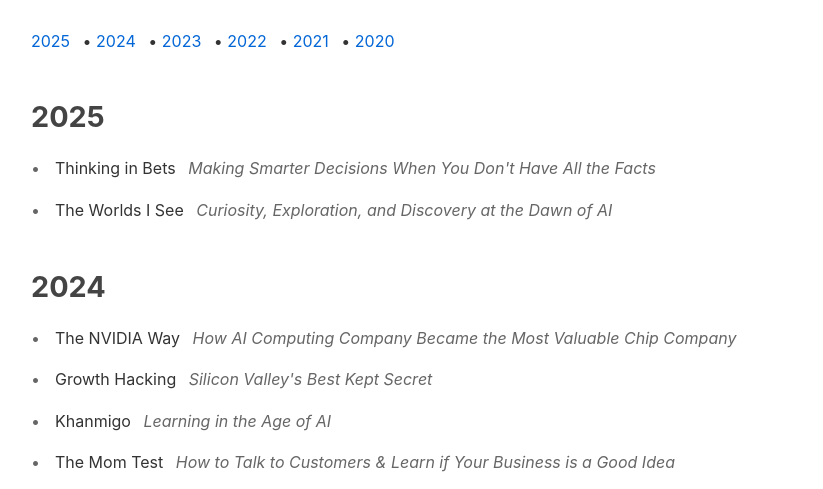
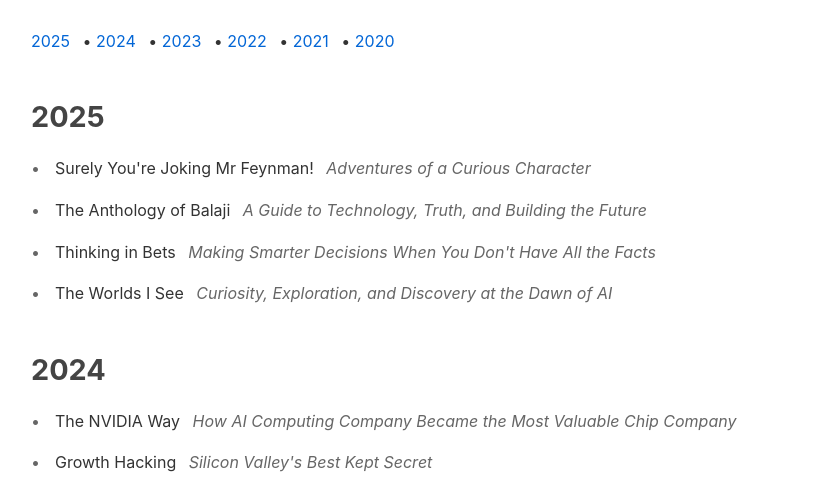
Before and after one commit to Crptocurious/personal-portfolio, a plain HTML site: page books.html in a window 1280 px wide. Shown: the part 297-786 px from the top of the page, without its empty margins (209-1032 px from the left). Drawn offline with Linux system fonts and the light colour scheme.

Commit message:
update: add new books to 2025 reading list

```diff
--- a/books.html
+++ b/books.html
@@ -149,6 +149,8 @@
     <section id="2025">
         <h2>2025</h2>
         <ul class="book-list">
+            <li>Surely You're Joking Mr Feynman! <span class="book-subtitle">Adventures of a Curious Character</span></li>
+            <li>The Anthology of Balaji <span class="book-subtitle">A Guide to Technology, Truth, and Building the Future</span></li>
             <li>Thinking in Bets <span class="book-subtitle">Making Smarter Decisions When You Don't Have All the Facts</span></li>
             <li>The Worlds I See <span class="book-subtitle">Curiosity, Exploration, and Discovery at the Dawn of AI</span></li>
         </ul>
```
